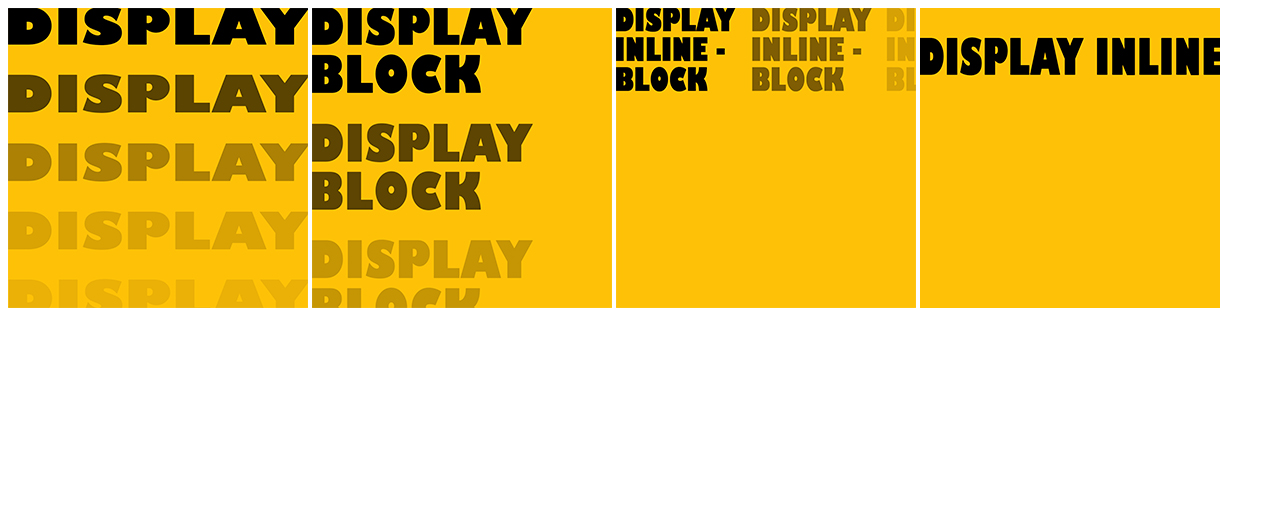
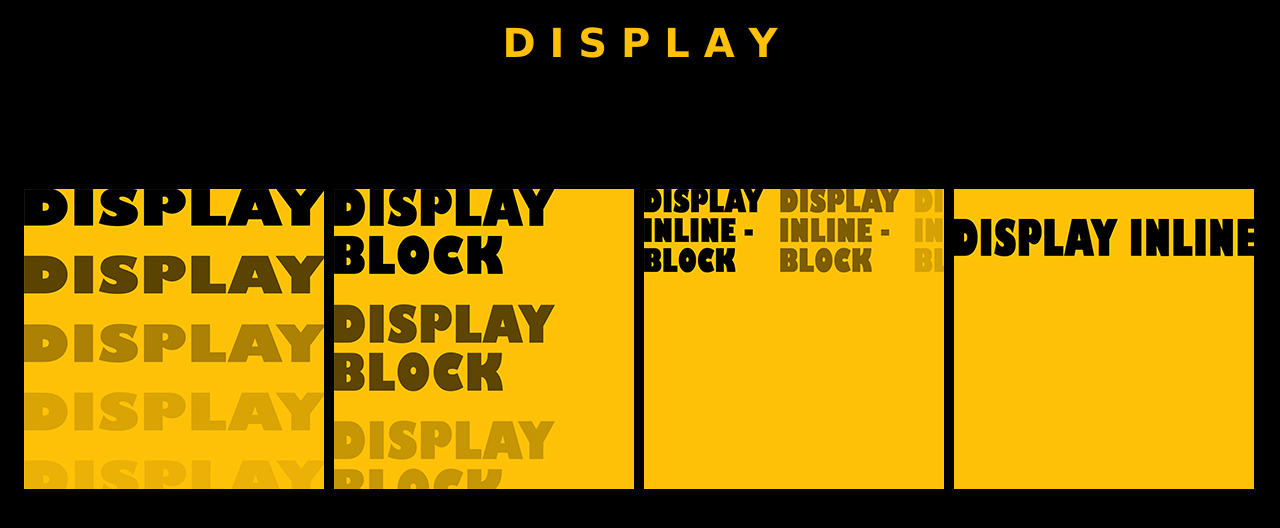
Before and after one commit to GirlLollipop/clasePractidaDisplay, a plain HTML site: page index.html in a window 1280 px wide. Drawn offline with Linux system fonts and the light colour scheme.

Commit message:
Cambios finales

```diff
--- a/css/banderasDisplay.css
+++ b/css/banderasDisplay.css
@@ -1,11 +1,20 @@
-.body {
-background-color : #FFFFFF;
+body {
+  background-color: black;
+ }
+
+header{
+  color: #ffc107;
+  font-family: verdana;
+  font-size: 40px;
+  font-weight: bolder;
+  margin-top: 20px;
+  text-align: center;
 }
 
- {
-  display: inline-block;
-  background: #ffffff;
-  height: 100px;
-  width: 100px;
-  margin: 30px;
-}
+ .box {
+   display: inline-block;
+   left: 1%;
+   margin: 3px;
+   position: relative;
+   top: 120px;
+ }
--- a/index.html
+++ b/index.html
@@ -5,13 +5,27 @@
     <title>Banderas Display</title>
     <link rel="stylesheet" href="css/banderasDisplay.css">
   </head>
+
   <body>
-    <div class="uno">
-<a href="views/primerEjercicio/primerEjercicio.html"><img src="images/ejercicioUno.jpg"></a>
-    <a href="views/segundoEjercicio/segundoEjercicio.html"><img src="images/ejercicioDos.jpg"></a>
-      <a href="views/tercerEjercicio/tercerEjercicio.html"><img src="images/ejercicioTres.jpg"></a>
-        <a href="views/cuartoEjercicio/cuartoEjercicio.html"><img src="images/ejercicioCuatro.jpg"></a>
+    <header>
+      D I S P L A Y
+    </header>
+    <section>
+      <div class="box">
+      <a href="views/primerEjercicio/primerEjercicio.html"><img src="images/ejercicioUno.jpg"></a>
+    </div>
+
+    <div class="box">
+      <a href="views/segundoEjercicio/segundoEjercicio.html"><img src="images/ejercicioDos.jpg"></a>
+          </div>
+      <div
+      class="box">
+        <a href="views/tercerEjercicio/tercerEjercicio.html"><img src="images/ejercicioTres.jpg"></a>
+      </div>
+
+        <div class="box">
+          <a href="views/cuartoEjercicio/cuartoEjercicio.html"><img src="images/ejercicioCuatro.jpg"></a>
         </div>
-
+        </section>
    </body>
 </html>
```
